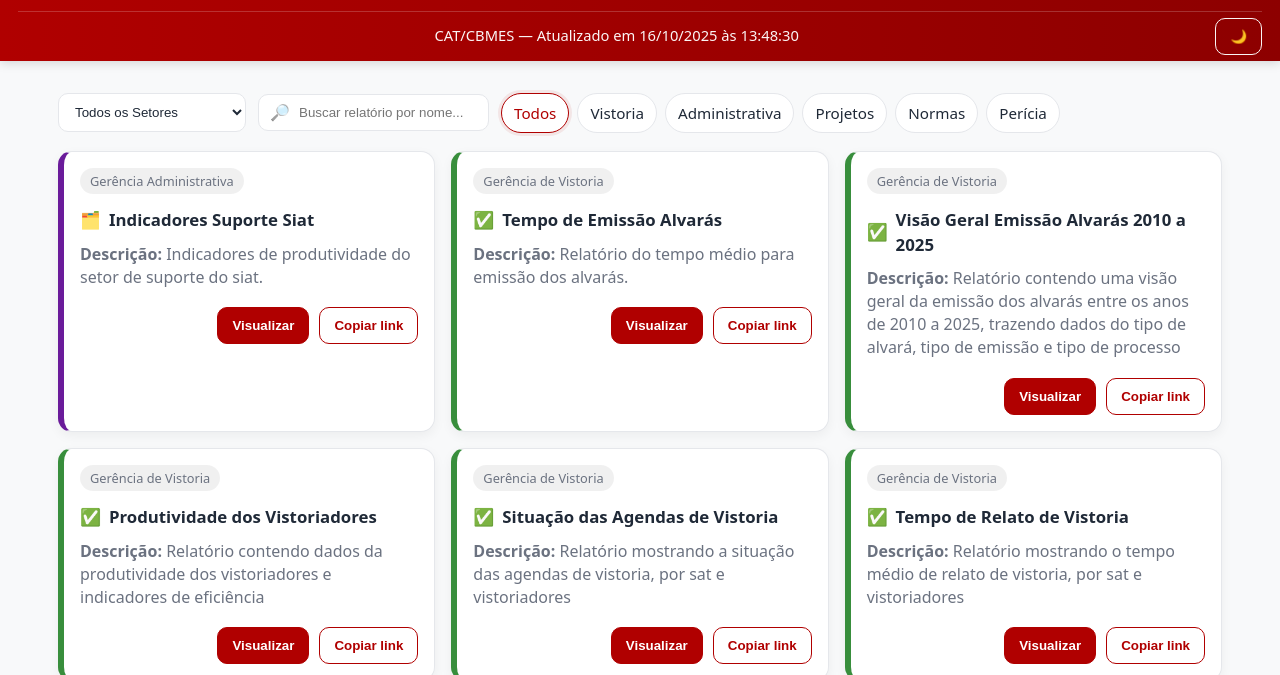
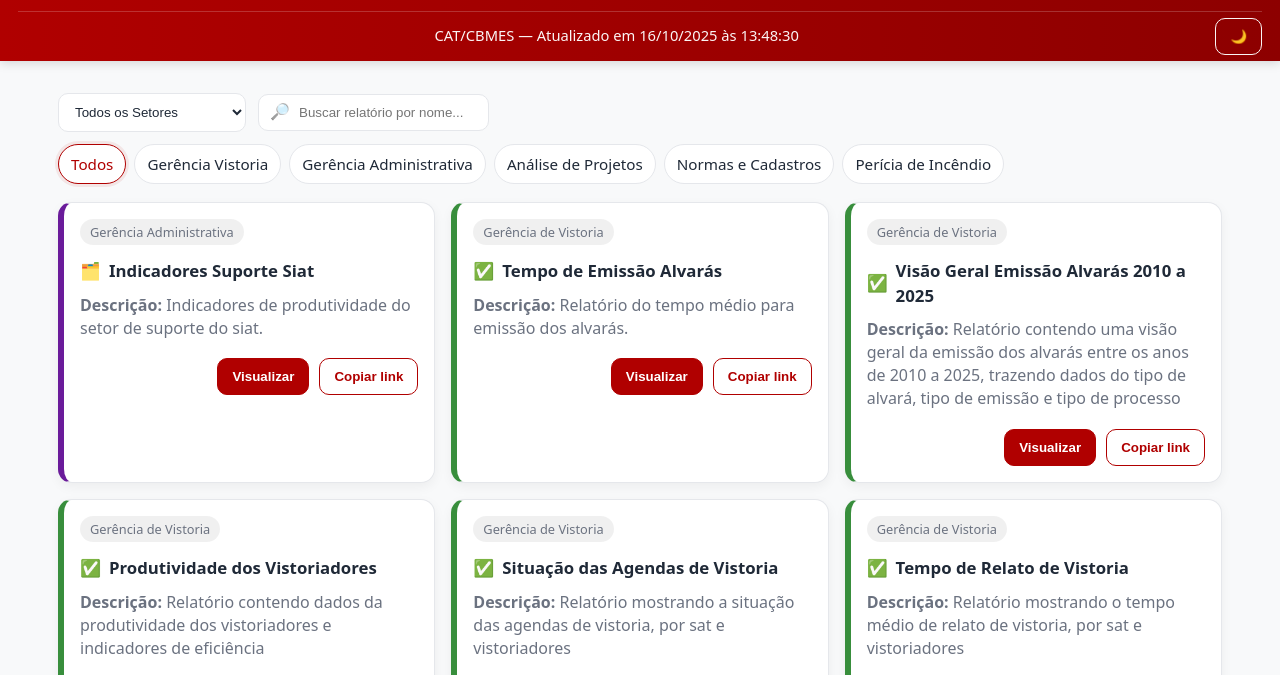
Before and after one commit to datcbmes/indicadores, a plain HTML site: page index.html in a window 1280 px wide. Shown: the part 82-757 px from the top of the page. Drawn offline with Linux system fonts and the light colour scheme.

Commit message:
Add files via upload

```diff
--- a/index.html
+++ b/index.html
@@ -45,11 +45,11 @@
 
         <div class="chips" role="listbox" aria-label="Filtros rápidos por setor">
           <div class="chip active" data-chip="">Todos</div>
-          <div class="chip" data-chip="gerenciavistoria">Vistoria</div>
-          <div class="chip" data-chip="gerenciaadministrativa">Administrativa</div>
-          <div class="chip" data-chip="analiseprojeto">Projetos</div>
-          <div class="chip" data-chip="normascadastro">Normas</div>
-          <div class="chip" data-chip="periciaincendio">Perícia</div>
+          <div class="chip" data-chip="gerenciavistoria">Gerência Vistoria</div>
+          <div class="chip" data-chip="gerenciaadministrativa">Gerência Administrativa</div>
+          <div class="chip" data-chip="analiseprojeto">Análise de Projetos</div>
+          <div class="chip" data-chip="normascadastro">Normas e Cadastros</div>
+          <div class="chip" data-chip="periciaincendio">Perícia de Incêndio</div>
         </div>
       </section>
 
```
